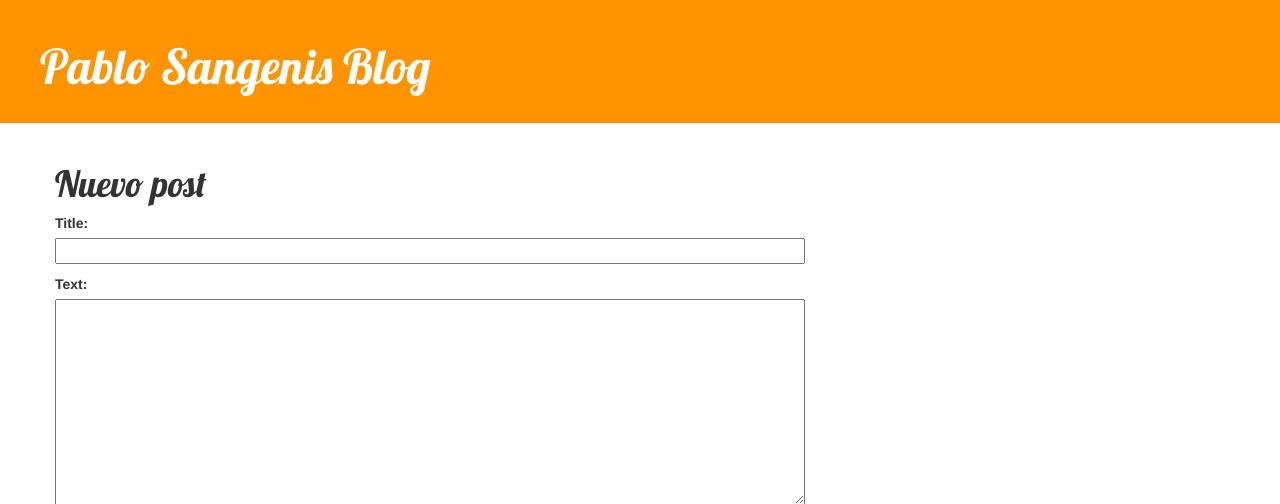
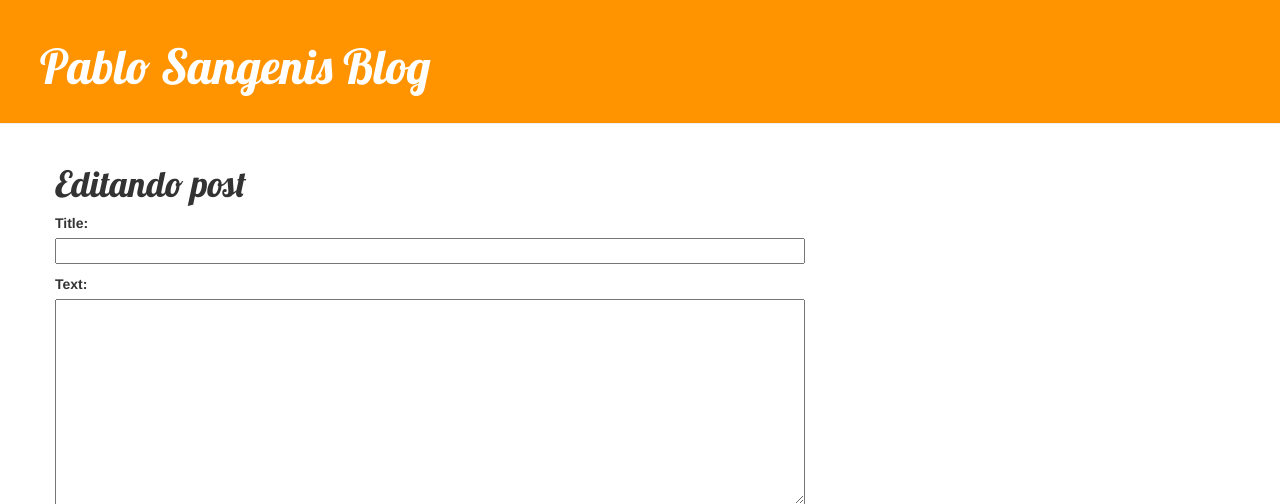
Before and after one commit to sangenispablo/my-first-blog, a Django app: page /post/new in a window 1280 px wide. Shown: the top 504 px of the page. Run offline with Django 3.2, Linux system fonts and the light colour scheme; some libraries are stand-ins or nearby versions.

Commit message:
Pequeña modificacion a post_edit.html

```diff
--- a/blog/templates/blog/post_edit.html
+++ b/blog/templates/blog/post_edit.html
@@ -1,7 +1,7 @@
 {% extends 'blog/base.html' %}
 
 {% block content %}
-    <h1>Nuevo post</h1>
+    <h1>Editando post</h1>
     <form method="POST" class="post-form">{% csrf_token %}
         {{ form.as_p }}
         <button type="submit" class="save btn btn-default">Save</button>
```
